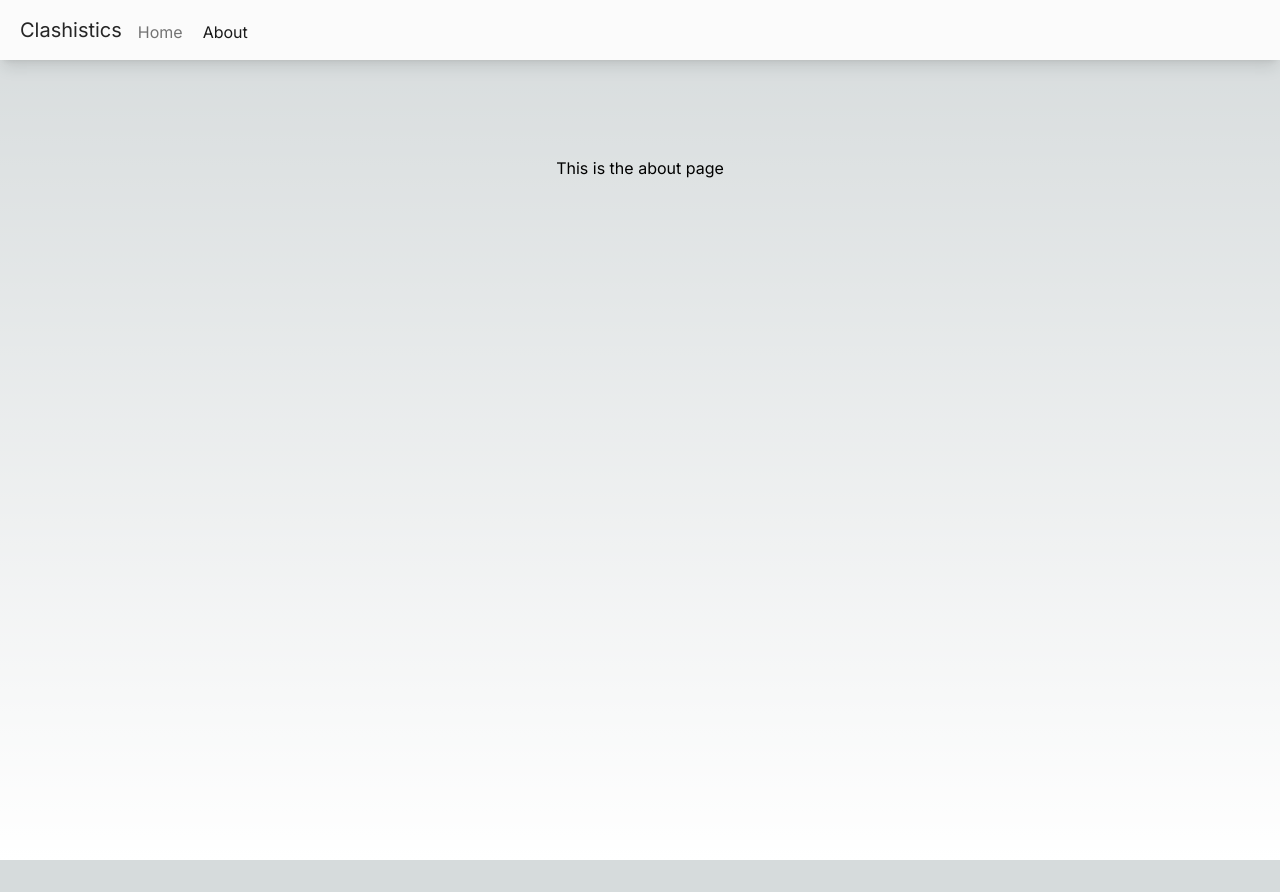
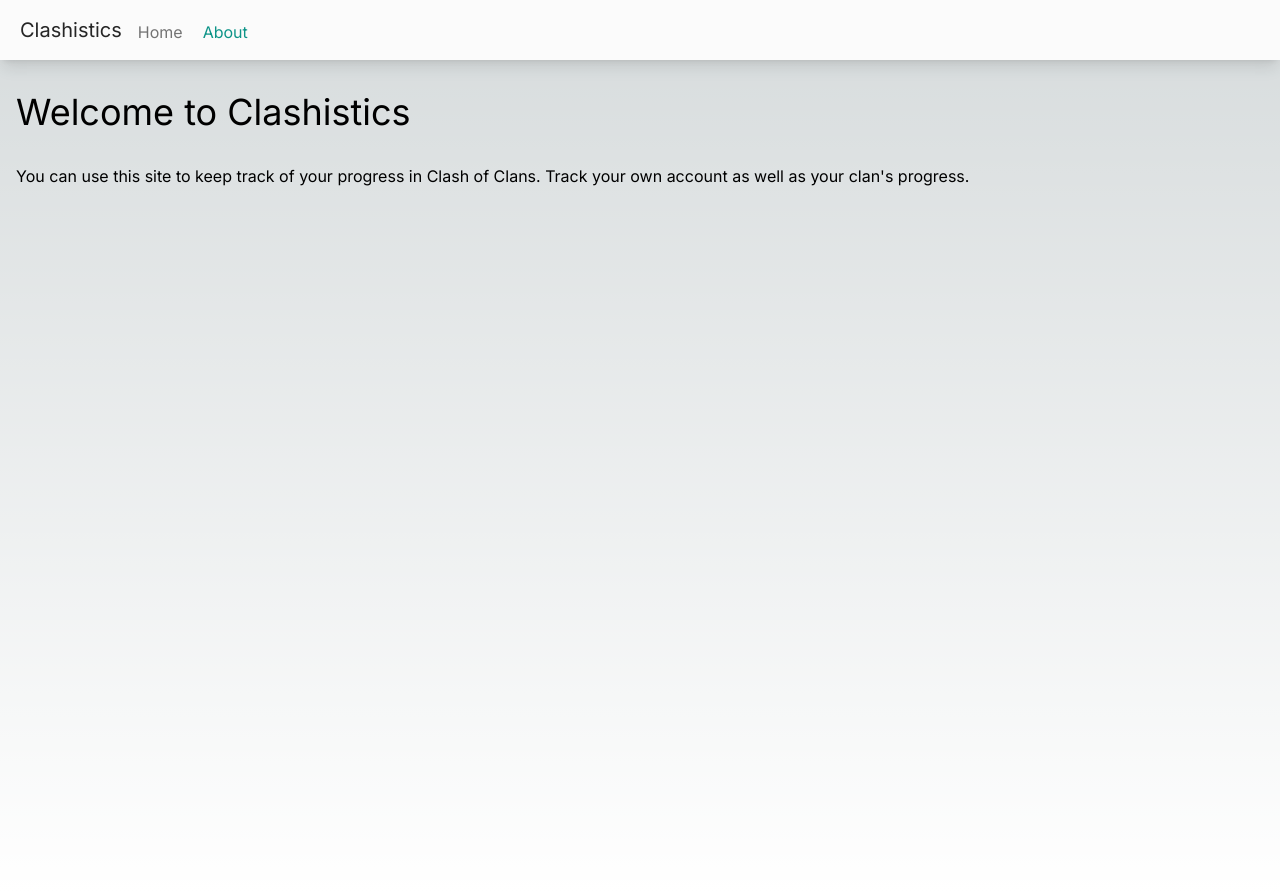
Before and after one commit to pghant/clashistics, a Next.js app: page /about in a window 1280 px wide. Before the commit the page ends 860 px from the top, so only its background shows below. Built offline with nearby package versions, Linux system fonts and the light colour scheme.

Commit message:
Add about text

```diff
--- a/app/about/page.tsx
+++ b/app/about/page.tsx
@@ -1,7 +1,11 @@
 export default function About() {
   return (
-    <main className="flex min-h-screen flex-col items-center justify-between p-24">
-      This is the about page
-    </main>
+    <section>
+      <h1 className="text-4xl my-8">Welcome to Clashistics</h1>
+      <p className="mt-4">
+        You can use this site to keep track of your progress in Clash of Clans.
+        Track your own account as well as your clan&#39;s progress.
+      </p>
+    </section>
   );
 }
--- a/app/globals.css
+++ b/app/globals.css
@@ -8,13 +8,13 @@
   --background-end-rgb: 255, 255, 255;
 }
 
-/*@media (prefers-color-scheme: dark) {*/
-/*  :root {*/
-/*    --foreground-rgb: 255, 255, 255;*/
-/*    --background-start-rgb: 0, 0, 0;*/
-/*    --background-end-rgb: 0, 0, 0;*/
-/*  }*/
-/*}*/
+@media (prefers-color-scheme: dark) {
+  :root {
+    --foreground-rgb: 255, 255, 255;
+    --background-start-rgb: 0, 0, 0;
+    --background-end-rgb: 0, 0, 0;
+  }
+}
 
 body {
   color: rgb(var(--foreground-rgb));
--- a/app/layout.tsx
+++ b/app/layout.tsx
@@ -19,7 +19,9 @@ export default function RootLayout({
     <html lang="en">
       <body className={inter.className}>
         <Nav />
-        {children}
+        <main className="container mx-auto min-h-screen px-4 mt-4">
+          {children}
+        </main>
       </body>
     </html>
   );
--- a/components/nav.tsx
+++ b/components/nav.tsx
@@ -19,7 +19,7 @@ function NavLink({ href, text, handleNavLinkClick }: NavLinkProps) {
       <Link
         className={`${
           isActive ? 'active' : ''
-        } p-0 text-neutral-500 transition duration-200 hover:text-neutral-700 hover:ease-in-out focus:text-neutral-700 disabled:text-black/30 motion-reduce:transition-none dark:text-neutral-200 dark:hover:text-neutral-400 dark:focus:text-neutral-400 md:px-2 [&.active]:text-black/90 dark:[&.active]:text-neutral-400`}
+        } p-0 text-neutral-500 transition duration-200 hover:text-neutral-700 hover:ease-in-out focus:text-neutral-700 disabled:text-black/30 motion-reduce:transition-none dark:text-neutral-200 dark:hover:text-neutral-400 dark:focus:text-neutral-400 md:px-2 [&.active]:text-teal-600 dark:[&.active]:text-teal-400`}
         aria-current="page"
         href={href}
         onClick={handleNavLinkClick}
```
